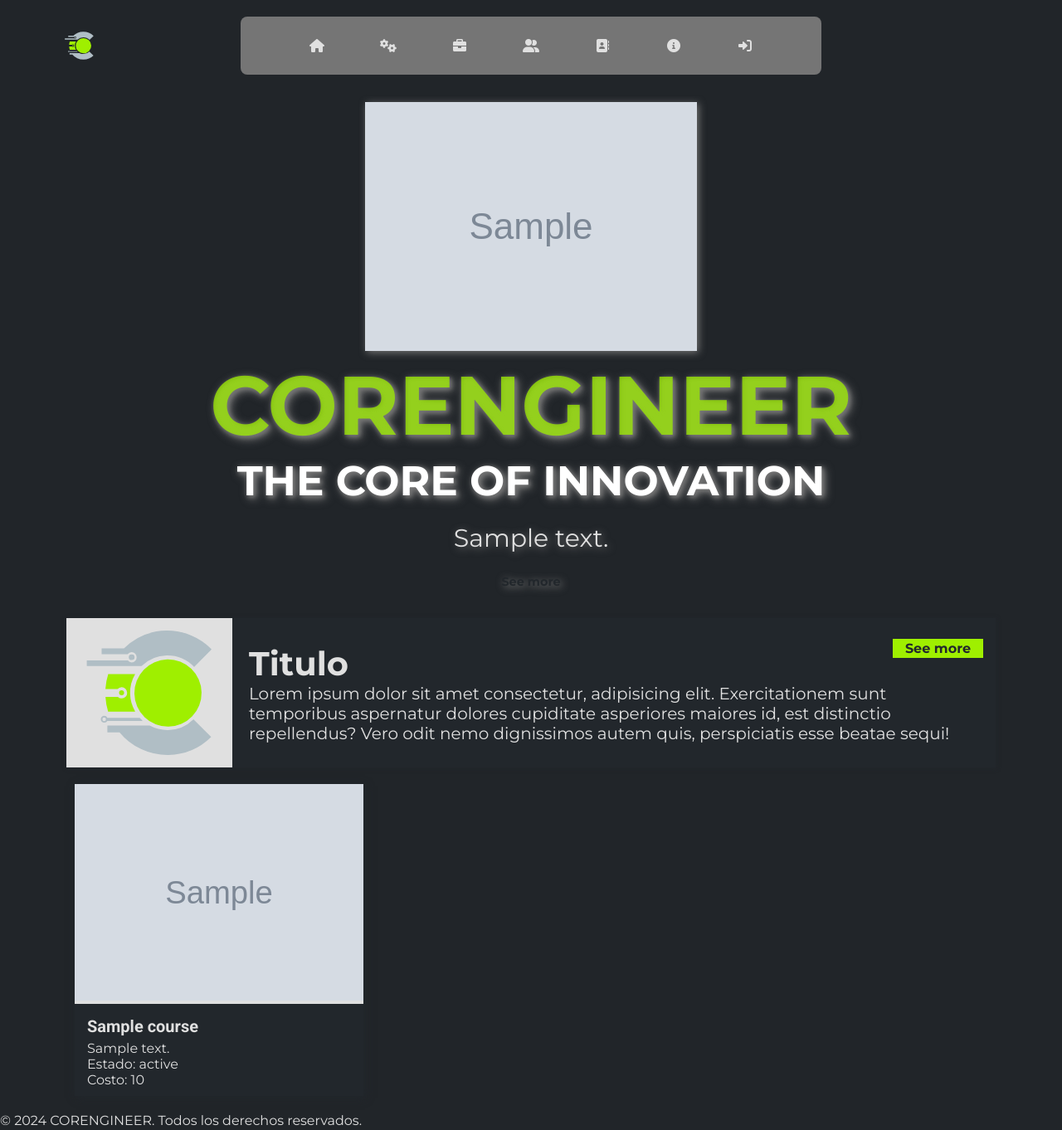
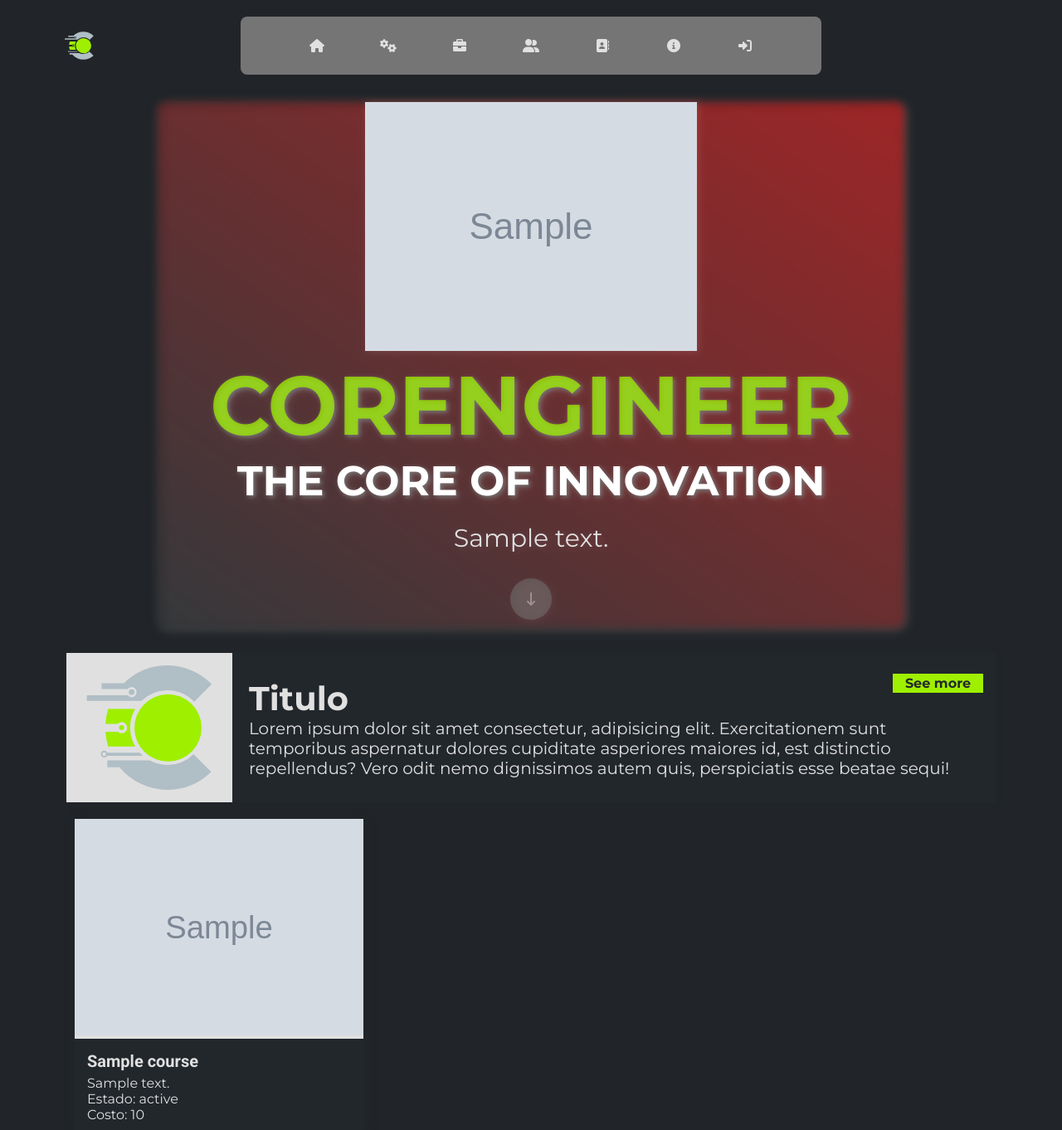
Before and after one commit to TUXENG/Corengineer, a Flask app: template app/main/templates/index.html in a window 1280 px wide. Shown: the top 1362 px of the page at 83% size. Run offline with Flask 3, Linux system fonts and the light colour scheme; the template is opened without the code that fills it: most values are stand-ins (such as "Sample title", 1, 10 or a date in 2020); grey boxes marked "Sample" are stand-in pictures.

Commit message:
Estilizando welcome

```diff
--- a/app/main/templates/index.html
+++ b/app/main/templates/index.html
@@ -1,22 +1,35 @@
 {% extends 'base.html' %} {% block title %} Inicio - CorEngineer {% endblock %}
 {% block contentBlock %}
+
 <div class="index">
-  <div class="index__background"></div>
   <div class="index__container">
     <div class="welcome">
+      {% for wel in welcome %}
       <div class="welcome__content">
+        <div class="welcome__bg">
+          <div class="welcome__bg-container">
+            <img
+            src="{{url_for('static', filename=wel.image_bg)}}"
+            alt="{{wel.alt_bg}}"
+            class="welcome_bg-img">
+          </div>
+        </div>
         <div class="welcome__img-container">
           <img
-            src="{{url_for('static', filename=welcome.image_logo)}}"
-            alt="{{welcome.alt_logo}}"
+            src="{{url_for('static', filename=wel.image_logo)}}"
+            alt="{{wel.alt_logo}}"
             class="welcome__img">
         </div>
+
         <h1 class="welcome__corengineer">CORENGINEER</h1>
         <h2 class="welcome__slogan">THE CORE OF INNOVATION</h3>
-        <p class="welcome__description">{{welcome.description}}
+        <p class="welcome__description">{{wel.description}}
         </p>
-        <a href="#info" class="welcome__see-more button" role="button">See more</a>
+        <a href="#info" class="welcome__button" role="button">
+          <i class="welcome__button-ico fa-solid fa-arrow-down-long"></i>
+        </a>
       </div>
+      {% endfor %}
     </div>
     <div class="info" id="info">
       <div class="info__img-container" >
--- a/app/static/css/main/index/index.css
+++ b/app/static/css/main/index/index.css
@@ -32,15 +32,32 @@
     margin: auto;
     margin-top:var(--margin-big);
     position: relative;
-    z-index: 1;
-
+    z-index: var(--two-level);
     container-name: welcome;
     container-type: inline-size;
 }
 
+.welcome__bg {
+    position: absolute;
+    z-index: var(--one-level);
+    opacity: 0.5;
+    background: linear-gradient(to right top,
+                var(--background-color),
+                var(--accent-color)) ;
+    margin: auto;
+    padding: var(--padding-xsuper);
+    width: 100%;
+    height: 100%;
+    border-radius: 10px;
+    filter:blur(5px);
+}
 
+.welcome__bg-container{
+    display: none;
+}
 .welcome__content{
     position: relative;
+    z-index: var(--two-level);
     display: flex;
     flex-direction: column;
     align-items: center;
@@ -54,8 +71,7 @@
 }
 
 .welcome__img{
-    max-width: 400px;
-    width: 50vw;
+    width: 100%;
 }
 
 .welcome__corengineer{
@@ -82,15 +98,23 @@
     margin: 20px;
 }
 
-.welcome__see-more{
-    color: var(--divider-color);
-    font-size: 0.9rem;
-    font-weight: bold;
-    background-color: var(secondary-color);
-    padding: 5px 20px;
-    border: 1px solid var(secondary-color);
+.welcome__button{
+    display: flex;
+    justify-content: center;
+    align-items: center;
+    opacity: 0.5;
+    background-color: var(--secondary-text);
+    padding: var(--padding-big);
+    border-radius: 50%;
+    width: 50px;
+    height: 50px;
+    margin: 10px;
+    transition: opacity 0.3s cubic-bezier(0.165, 0.84, 0.44, 1);
 }
 
+.welcome__button:hover{
+    opacity: 1;
+}
 .info{
     display: flex;
     flex-direction: row;
```
Also changed, not shown: app/data/json/course_card.json (+4 -4 lines), app/static/img/bg/circuito.jpeg (renamed from app/static/img/backgroud/circuito.jpeg), app/static/img/bg/udea.jpg (renamed from app/static/img/backgroud/udea.jpg), app/static/img/bg/welcome_bg.svg (renamed from app/static/img/backgroud/lab.jpg).
